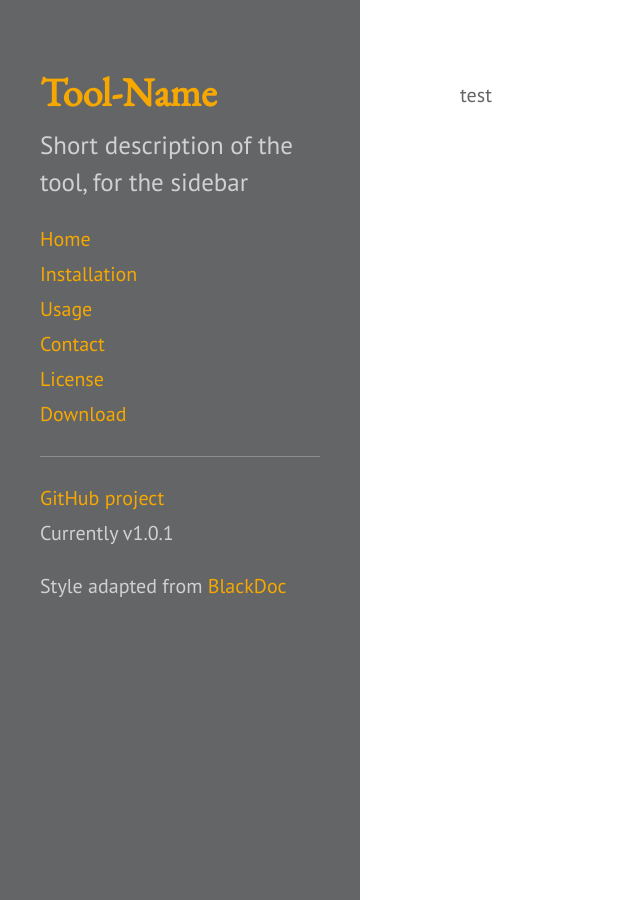
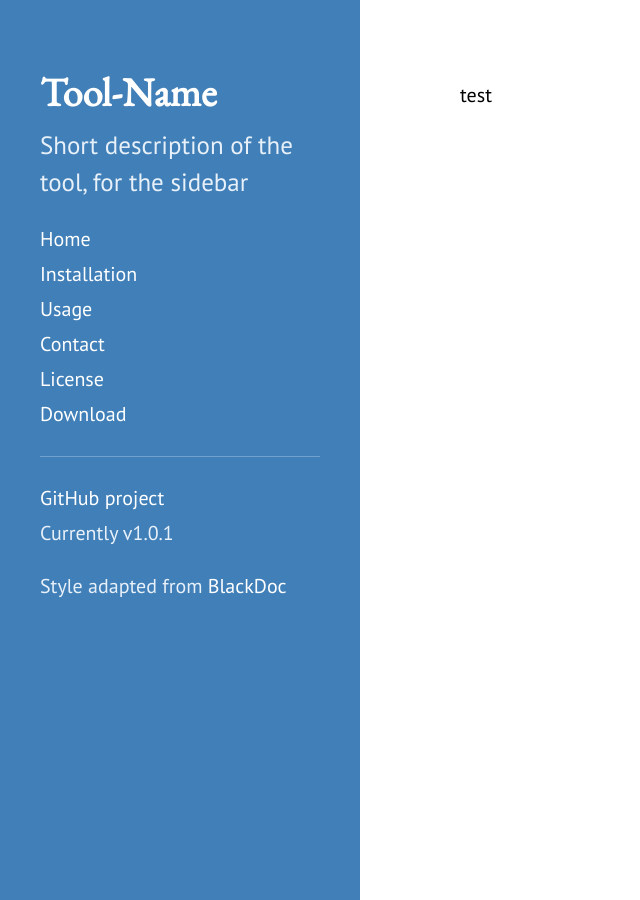
Before and after one commit to saezlab/dorothea, a Jekyll site: the page built from index.md, in a window 1280 px wide. Shown: the whole page, without its empty margins (0-640 px from the left). Built offline with Jekyll 4.4.1, drawn with Linux system fonts in a browser that asks for light colours.

Commit message:
Changed colors a bit

```diff
--- a/public/css/blackdoc.css
+++ b/public/css/blackdoc.css
@@ -34,13 +34,13 @@ html {
 }
 
 body {
-  color: #646567;
+  color: #000000;
   background-color: #ffffff;
 }
 
 h1, h2, h3, h4, h5, h6 {
   font-family: 'EB Garamond', serif;
-  color: #000000;
+  color: #00549F;
 }
 
 h1 a, h2 a, h3 a, h4 a, h5 a, h6 a {
@@ -77,7 +77,7 @@ a:hover {
 }
 
 strong, b {
-  color: #646567;
+  color: #000000;
 }
 /* Code */
 /** code {
@@ -175,8 +175,8 @@ tbody tr:nth-child(odd) th {
 .sidebar {
   text-align: center;
   padding: 2rem 1rem;
-  color: #CFD1D2;
-  background-color: #646567;
+  color: #E8F1FA;
+  background-color: #407FB7;
   overflow: auto;
 }
 @media (min-width: 48em) {
@@ -192,7 +192,7 @@ tbody tr:nth-child(odd) th {
 
 /* Sidebar links */
 .sidebar a {
-  color: #F6A800;
+  color: #ffffff;
 }
 
 
```
